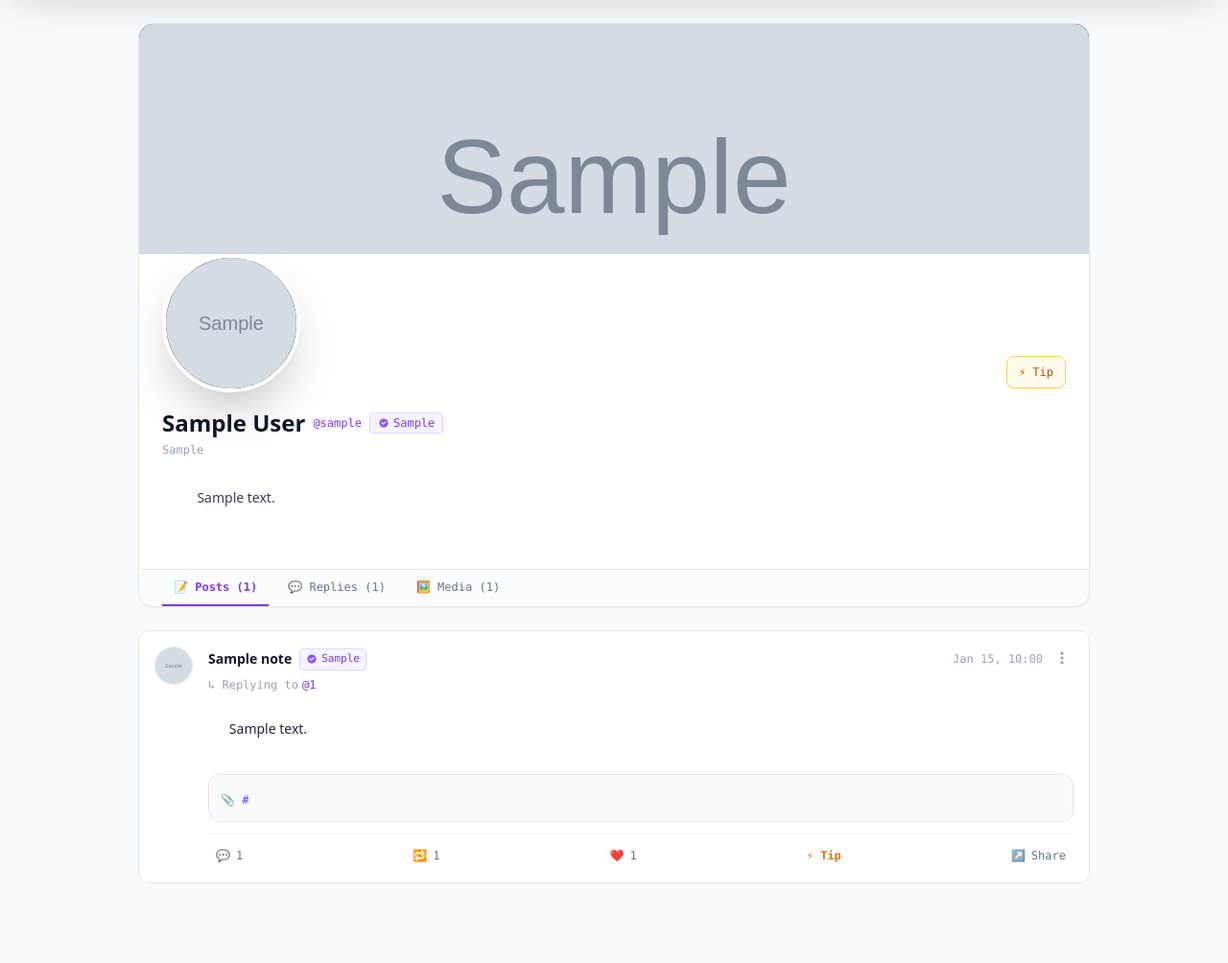
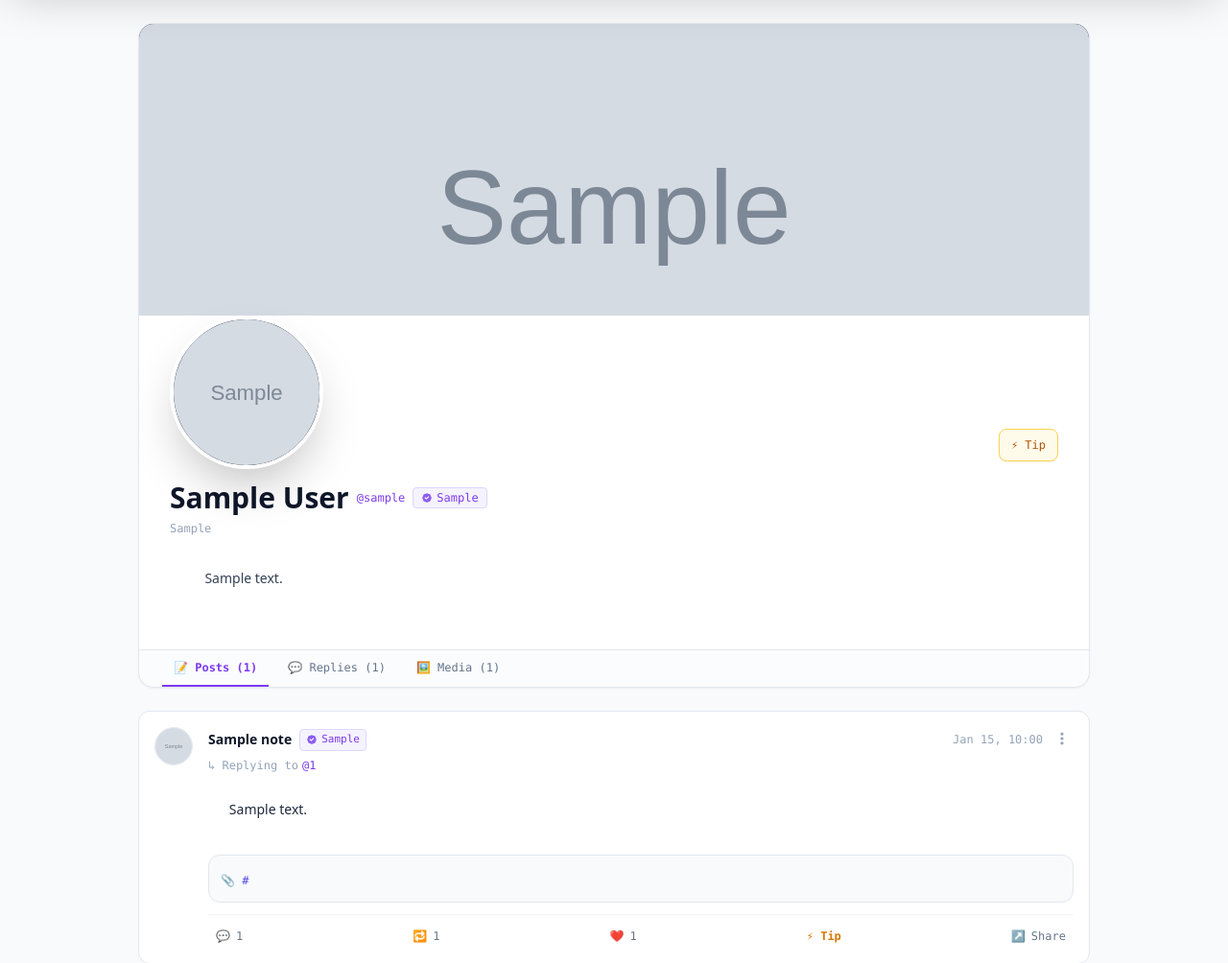
Before and after one commit to Code-Barn/iyou_wun, a Django app: template templates/profile.html in a window 1280 px wide. Shown: the part 100-1104 px from the top of the page at 96% size. Before the commit the page ends 1021 px from the top, so only its background shows below. Run offline with Django 5.2, Linux system fonts and the light colour scheme; the template is opened without the code that fills it: most values are stand-ins (such as "Sample title", 1, 10 or a date in 2020); grey boxes marked "Sample" are stand-in pictures; style sheets or scripts are compiled from the project's sources.

Commit message:
Update profile.html

```diff
--- a/templates/profile.html
+++ b/templates/profile.html
@@ -14,26 +14,28 @@
   <!-- Profile Hero Header -->
   <div class="relative bg-white dark:bg-slate-900 rounded-2xl overflow-hidden border border-slate-200 dark:border-slate-800 shadow-sm mb-6">
     <!-- Banner -->
-    <div class="h-60 sm:h-80 w-full bg-gradient-to-r from-violet-900 via-slate-900 to-slate-950 overflow-hidden relative">
+    <div class="h-72 sm:h-96 w-full bg-slate-950 overflow-hidden relative">
       {% if profile.banner %}
-      <img src="{{ profile.banner }}" alt="Profile banner" class="w-full h-full object-cover cursor-pointer hover:opacity-95 transition" onclick="openImageModal('{{ profile.banner }}')" />
+      <img src="{{ profile.banner }}" alt="Profile banner" class="w-full h-full object-cover object-center block cursor-pointer hover:opacity-95 transition duration-200" onclick="openImageModal('{{ profile.banner }}')" />
+      {% else %}
+      <div class="w-full h-full bg-gradient-to-r from-violet-950 via-slate-900 to-slate-950"></div>
       {% endif %}
     </div>
 
     <!-- Profile Body Container -->
-    <div class="px-4 sm:px-6 pb-6 relative bg-white dark:bg-slate-900">
+    <div class="px-4 sm:px-8 pb-6 relative bg-white dark:bg-slate-900">
 
       <!-- Row 1: Overlapping Avatar & Action Buttons -->
-      <div class="flex items-end justify-between gap-4 -mt-16 sm:-mt-20 mb-4 relative z-10">
+      <div class="flex items-end justify-between gap-4 -mt-16 sm:-mt-20 mb-3 relative z-10">
         <!-- Avatar (Overlapping banner) -->
         <div class="relative shrink-0">
           {% if profile.picture %}
           <img src="{{ profile.picture }}" alt="{{ profile.name }}"
-               class="w-28 h-28 sm:w-36 sm:h-36 aspect-square rounded-full object-cover border-4 border-white dark:border-slate-900 shadow-2xl bg-slate-800 cursor-pointer hover:opacity-95 transition"
+               class="w-32 h-32 sm:w-40 sm:h-40 aspect-square rounded-full object-cover border-4 border-white dark:border-slate-900 shadow-2xl bg-slate-800 cursor-pointer hover:opacity-95 transition"
                onclick="openImageModal('{{ profile.picture }}')" />
           {% else %}
-          <div class="w-28 h-28 sm:w-36 sm:h-36 aspect-square rounded-full border-4 border-white dark:border-slate-900 shadow-2xl bg-violet-950 flex items-center justify-center shrink-0">
-            <span class="text-3xl sm:text-4xl font-bold font-mono text-violet-400">
+          <div class="w-32 h-32 sm:w-40 sm:h-40 aspect-square rounded-full border-4 border-white dark:border-slate-900 shadow-2xl bg-violet-950 flex items-center justify-center shrink-0">
+            <span class="text-4xl sm:text-5xl font-bold font-mono text-violet-400">
               {% if profile.display_name %}{{ profile.display_name|first|upper }}{% elif profile.name %}{{ profile.name|first|upper }}{% elif target_npub %}{{ target_npub|first|upper }}{% else %}N{% endif %}
             </span>
           </div>
@@ -41,7 +43,7 @@
         </div>
 
         <!-- Action Cluster (Right Aligned) -->
-        <div class="flex items-center gap-2 pb-1 flex-wrap">
+        <div class="flex items-center gap-2 pb-2 flex-wrap justify-end">
           {% if is_owner %}
           <a href="{% url 'dashboard' %}" class="px-4 py-2 bg-slate-100 dark:bg-slate-800 hover:bg-slate-200 dark:hover:bg-slate-700 text-slate-800 dark:text-slate-200 rounded-lg text-xs font-mono font-medium transition shadow-sm">
             ✏️ Edit Profile
@@ -76,9 +78,9 @@
       </div>
 
       <!-- Row 2: Identity & Metadata Block (Cleanly below banner) -->
-      <div class="space-y-1 mb-4">
+      <div class="space-y-1.5 mb-4">
         <div class="flex items-center gap-2 flex-wrap">
-          <h1 class="text-xl sm:text-2xl font-bold text-slate-900 dark:text-slate-100 leading-tight">
+          <h1 class="text-2xl sm:text-3xl font-bold text-slate-900 dark:text-slate-100 leading-tight">
             {% firstof profile.display_name profile.name owner_deck.display_name target_npub|truncatechars:18 %}
           </h1>
 
```
